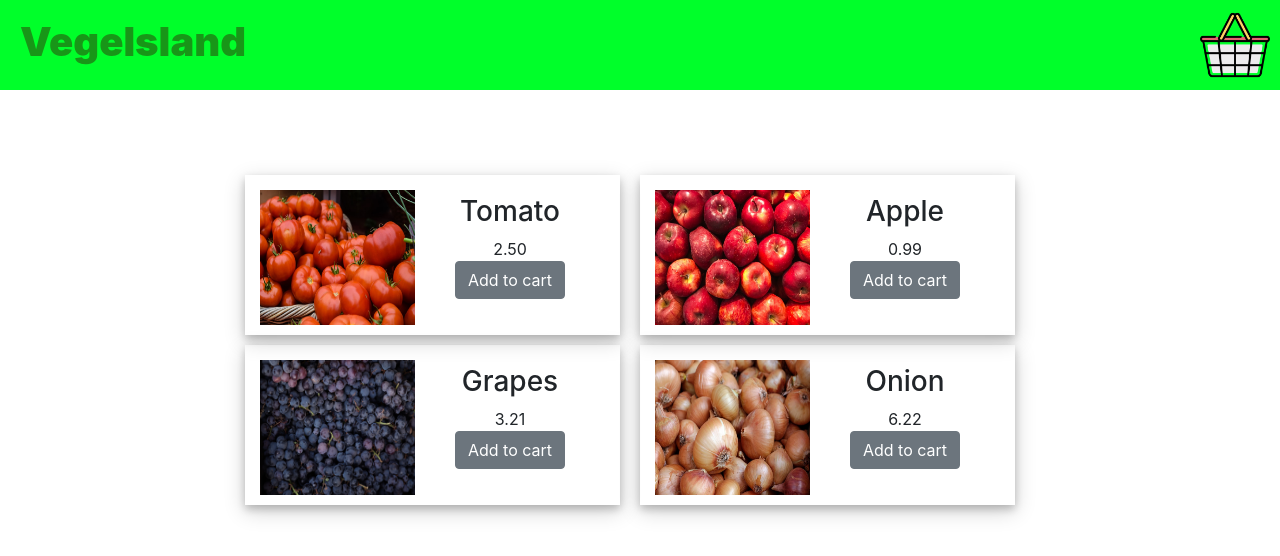
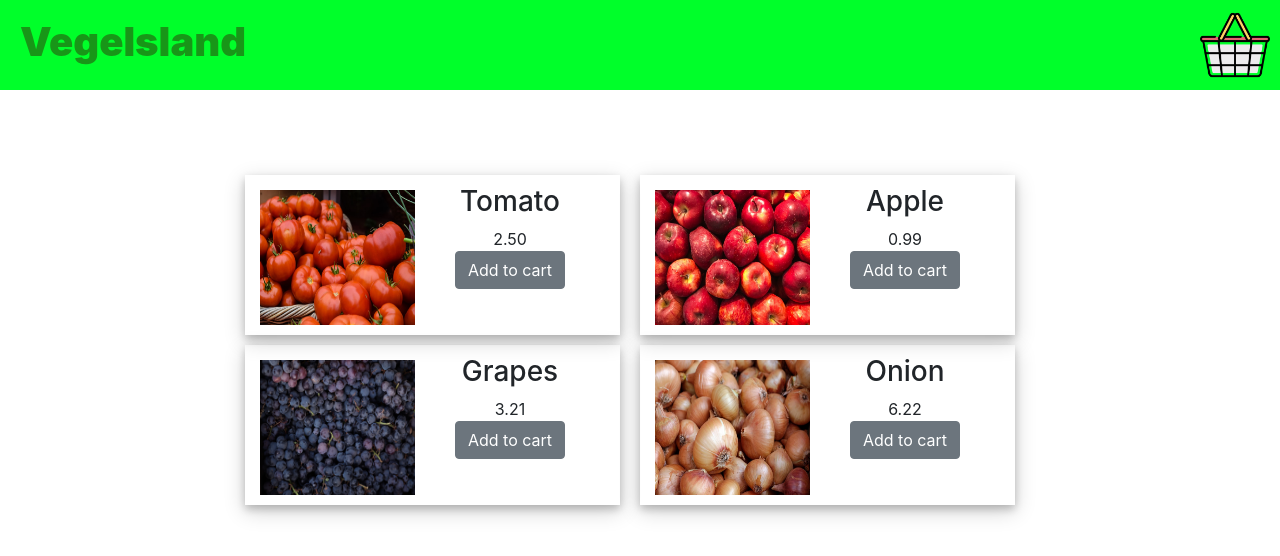
Before and after one commit to Datureli/Shopping-cart-with-vue-2-, a Vue app: page / in a window 1280 px wide. Shown: the top 556 px of the page. Built offline with nearby package versions, Linux system fonts and the light colour scheme.

Commit message:
remove unused code

```diff
--- a/src/components/Products.vue
+++ b/src/components/Products.vue
@@ -4,7 +4,7 @@
       <div v-for="product in products" :key="product">
         <b-col class="ramka">
           <img :src="product.image" />
-          <b-col style="margin: 20px 10px auto">
+          <b-col style="margin: 10px 10px auto">
             <h3>{{ product.name }}</h3>
             <div class="cost">{{ product.cost }}</div>
             <b-button @click="addItemToCart(product)">Add to cart</b-button>
```
